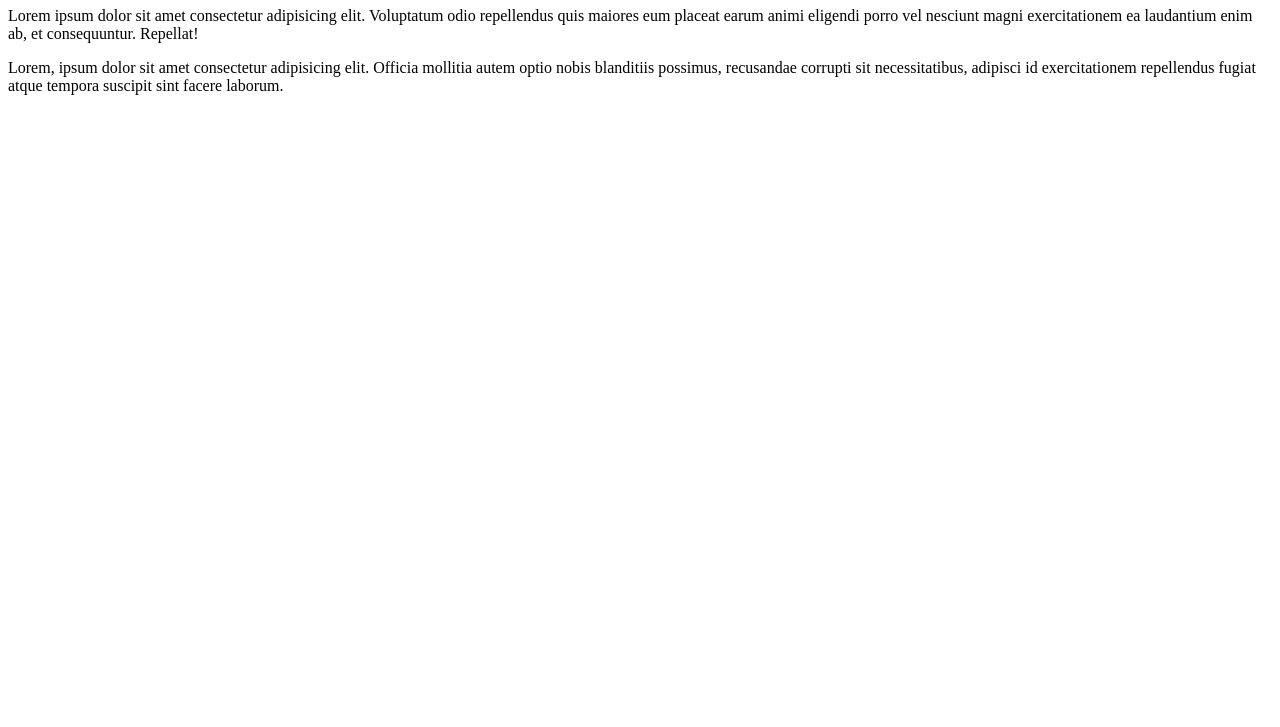
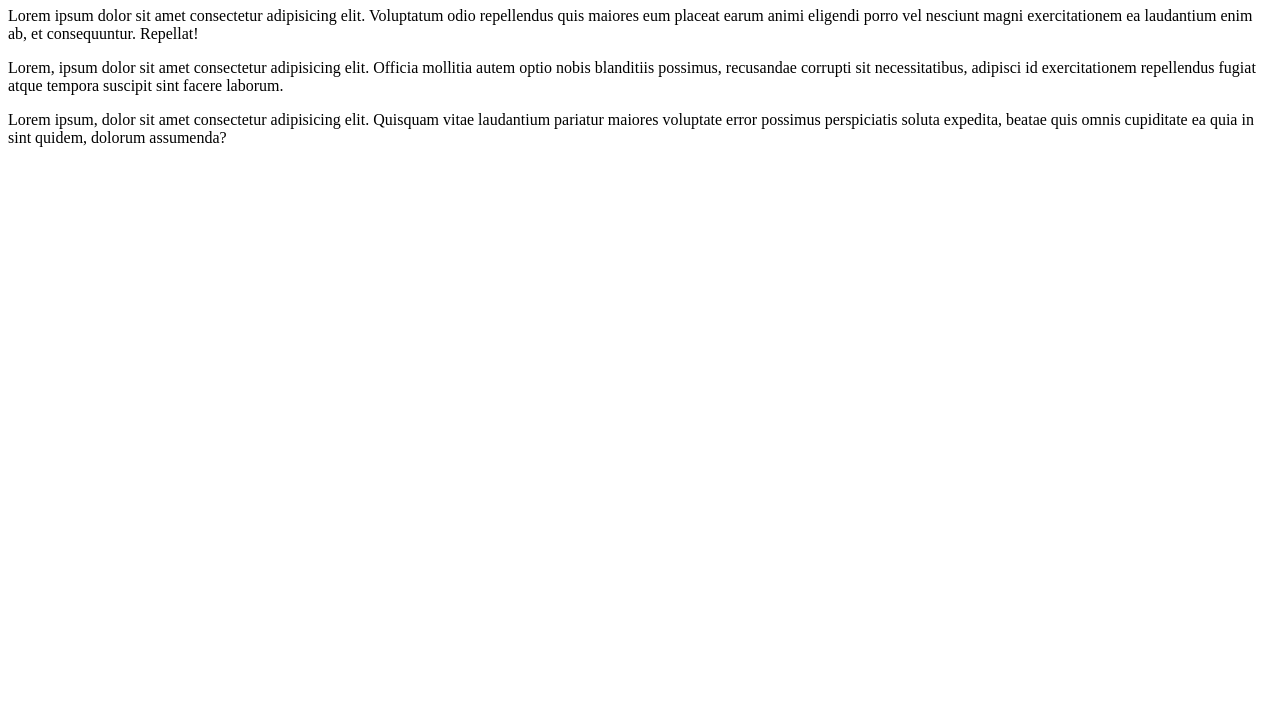
Before and after one commit to Faridun2008/Git-va-GitHub, a plain HTML site: page index.html in a window 1280 px wide. Shown: the part 73-800 px from the top of the page. Drawn offline with Linux system fonts and the light colour scheme.

Commit message:
indenfoisnfonco

```diff
--- a/index.html
+++ b/index.html
@@ -23,6 +23,13 @@
             </p>
         </div>
     </main>
+    <footer>
+        <p>
+            Lorem ipsum, dolor sit amet consectetur adipisicing elit. Quisquam vitae laudantium pariatur maiores
+            voluptate error possimus perspiciatis soluta expedita, beatae quis omnis cupiditate ea quia in sint quidem,
+            dolorum assumenda?
+        </p>
+    </footer>
 </body>
 
 </html>
```
